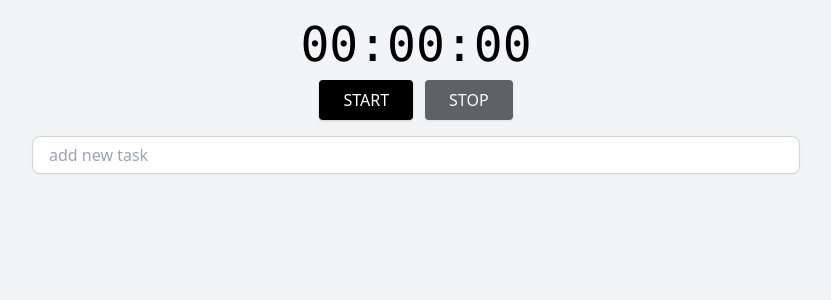
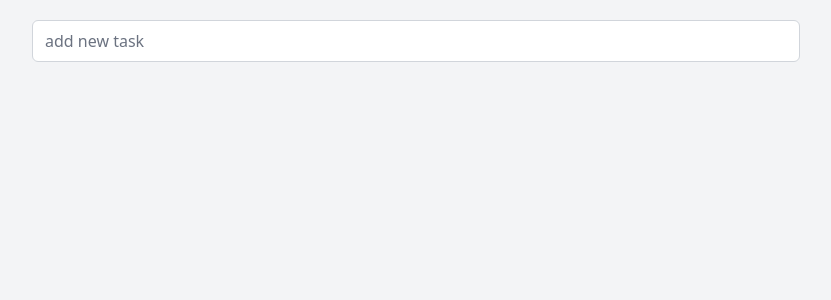
Before and after one commit to Rei-Sogawa/time-tracking, a React (Create React App) app: page / in a window 1280 px wide. Shown: the top 300 px of the page, without its empty margins (224-1055 px from the left). Built offline with nearby package versions, Linux system fonts and the light colour scheme.

Commit message:
task item を追加

```diff
--- a/package.json
+++ b/package.json
@@ -12,6 +12,7 @@
     "@types/node": "^12.0.0",
     "@types/react": "^17.0.0",
     "@types/react-dom": "^17.0.0",
+    "classnames": "^2.3.1",
     "date-fns": "^2.21.2",
     "firebase": "^8.4.3",
     "kimia-ui": "enochndika/kimia-UI.git",
@@ -50,6 +51,7 @@
     ]
   },
   "devDependencies": {
+    "@tailwindcss/forms": "^0.3.2",
     "@tailwindcss/postcss7-compat": "^2.1.0",
     "@types/ramda": "^0.27.40",
     "autoprefixer": "^9",
--- a/src/App.tsx
+++ b/src/App.tsx
@@ -1,28 +1,36 @@
 import React, { useState } from 'react';
-import Timer from './components/Timer';
 import TaskForm from './components/TaskForm';
+import ListGroup from './basics/list-group';
+import * as Task from './models/task';
+import TaskItem from './components/TaskItem';
 
 const App = () => {
-  const [startTimes, setStartTimes] = useState<Date[]>([]);
-  const [stopTimes, setStopTimes] = useState<Date[]>([]);
+  // const [startTimes, setStartTimes] = useState<Date[]>([]);
+  // const [stopTimes, setStopTimes] = useState<Date[]>([]);
 
-  const handleStart = () => setStartTimes((val) => [...val, new Date()]);
-  const handleStop = () => setStopTimes((val) => [...val, new Date()]);
+  // const handleStart = () => setStartTimes((val) => [...val, new Date()]);
+  // const handleStop = () => setStopTimes((val) => [...val, new Date()]);
+
+  const [tasks, setTasks] = useState<Task.Data[]>([]);
 
   return (
     <div className="min-h-screen bg-gray-100">
-      <div className="mx-auto py-5 max-w-screen-md">
-        <Timer
-          startTimes={startTimes}
-          stopTimes={stopTimes}
-          handleStart={handleStart}
-          handleStop={handleStop}
-        />
+      <div className="mx-auto py-5 max-w-screen-md space-y-3">
         <TaskForm
-          handleSubmit={(values) => {
-            console.log(values);
+          handleSubmit={({ description }) => {
+            setTasks((prevState) => [
+              ...prevState,
+              { ...Task.getDefaultData(), description },
+            ]);
           }}
         />
+        {tasks.length > 0 && (
+          <ListGroup>
+            {tasks.map((task) => (
+              <TaskItem task={task} key={task.description} />
+            ))}
+          </ListGroup>
+        )}
       </div>
     </div>
   );
--- /dev/null
+++ b/src/basics/field/InputTextField.tsx
@@ -0,0 +1,35 @@
+import { forwardRef, HTMLAttributes, Ref } from 'react';
+import classNames from 'classnames';
+
+type InputTextFieldProps = HTMLAttributes<HTMLInputElement> & {
+  error?: string;
+  disabled?: boolean;
+};
+
+const InputTextField = forwardRef(
+  (props: InputTextFieldProps, ref: Ref<HTMLInputElement>) => {
+    const { error, disabled, ...rest } = props;
+
+    return (
+      <>
+        <input
+          type="text"
+          className={classNames(
+            'block w-full rounded-md focus:outline-none',
+            error
+              ? 'text-red-900 placeholder-red-300 border-red-300 focus:ring-red-500 focus:border-red-500'
+              : 'border-gray-300 focus:ring-indigo-500 focus:border-indigo-500',
+            disabled && 'cursor-not-allowed opacity-50'
+          )}
+          disabled={disabled}
+          ref={ref}
+          {...rest}
+        />
+
+        {error && <p className="mt-1 ml-1 text-sm text-red-500">{error}</p>}
+      </>
+    );
+  }
+);
+
+export default InputTextField;
--- a/src/basics/field/index.tsx
+++ /dev/null
@@ -1,135 +0,0 @@
-import { ForwardedRef, forwardRef, HTMLAttributes } from 'react';
-
-interface FieldProps extends HTMLAttributes<HTMLElement> {
-  disabled?: boolean;
-  dot?: boolean;
-  error?: string;
-  label?: string;
-  name: string;
-  type?: string;
-}
-type Ref = ForwardedRef<never>;
-
-const style = {
-  checkbox: `checked:bg-blue-500 checked:right-0 focus:outline-none right-4 duration-200 ease-in absolute block w-6 h-6 rounded-full bg-white border-4 appearance-none cursor-pointer`,
-  checkboxContainer: `relative w-10 mr-2 align-middle select-none mt-2`,
-  checkboxLabel: `block overflow-hidden h-6 rounded-full bg-gray-300`,
-  container: `relative mb-6 mt-3`,
-  default: `rounded-lg flex-1 mt-1 w-full py-1.5 px-4 bg-white text-gray-700 placeholder-gray-400 shadow-sm text-base focus:outline-none focus:ring-2 focus:border-transparent border border-gray-300 border-transparent`,
-  disabled: `cursor-not-allowed`,
-  dot: `text-red-500 pl-0.5`,
-  error: `ring-red-500 ring-2`,
-  errorMessage: `text-sm text-red-500 mb-6 mt-1`,
-};
-
-const Field = forwardRef((props: FieldProps, ref: Ref) => {
-  const { disabled, dot, type = 'text', error, label, name, ...rest } = props;
-  let component;
-
-  // if you won't use select, you can delete this part
-  if (type === 'select') {
-    component = (
-      <select
-        aria-required={dot}
-        aria-invalid={!!error}
-        className={`${style.default} ${error && style.error} ${
-          disabled ? 'cursor-not-allowed' : ''
-        }`}
-        disabled={disabled}
-        name={name}
-        ref={ref}
-        {...rest}
-      />
-    );
-  }
-
-  // if you won't use textarea, you can delete this part
-  if (type === 'textarea') {
-    component = (
-      <textarea
-        aria-required={dot}
-        aria-invalid={!!error}
-        className={`${style.default} ${disabled ? style.disabled : ''} ${
-          error && style.error
-        }`}
-        disabled={disabled}
-        name={name}
-        ref={ref}
-        {...rest}
-      />
-    );
-  }
-
-  // if you won't use checkbox, you can delete this part
-  if (type === 'checkbox') {
-    component = (
-      <div className={style.checkboxContainer}>
-        <input
-          aria-required={dot}
-          aria-invalid={!!error}
-          className={`${style.checkbox} ${disabled ? style.disabled : ''}`}
-          disabled={disabled}
-          name={name}
-          type="checkbox"
-          {...rest}
-        />
-        <span className={style.checkboxLabel} />
-      </div>
-    );
-  }
-
-  // if you won't use input, you can delete this part
-  if (type !== 'checkbox' && type !== 'select' && type !== 'textarea') {
-    component = (
-      <input
-        aria-required={dot}
-        aria-invalid={!!error}
-        className={`${style.default} ${disabled ? style.disabled : ''} ${
-          error && style.error
-        }`}
-        disabled={disabled}
-        name={name}
-        type={type}
-        ref={ref}
-        {...rest}
-      />
-    );
-  }
-
-  return (
-    <div className={`${style.container} ${disabled ? 'opacity-50' : ''}`}>
-      {label && (
-        <label htmlFor={name} className="text-gray-700">
-          {label}
-          {dot && <span className={style.dot}>*</span>}
-        </label>
-      )}
-
-      {component}
-
-      {error && (
-        <>
-          {type !== 'textarea' && type !== 'select' && type !== 'checkbox' && (
-            <ErrorIcon />
-          )}
-          <p className={style.errorMessage}>{error}</p>
-        </>
-      )}
-    </div>
-  );
-});
-
-const ErrorIcon = () => (
-  <svg
-    xmlns="http://www.w3.org/2000/svg"
-    width="15"
-    height="15"
-    fill="currentColor"
-    className="absolute text-red-500 right-2 -mt-7"
-    viewBox="0 0 1792 1792"
-  >
-    <path d="M1024 1375v-190q0-14-9.5-23.5t-22.5-9.5h-192q-13 0-22.5 9.5t-9.5 23.5v190q0 14 9.5 23.5t22.5 9.5h192q13 0 22.5-9.5t9.5-23.5zm-2-374l18-459q0-12-10-19-13-11-24-11h-220q-11 0-24 11-10 7-10 21l17 457q0 10 10 16.5t24 6.5h185q14 0 23.5-6.5t10.5-16.5zm-14-934l768 1408q35 63-2 126-17 29-46.5 46t-63.5 17h-1536q-34 0-63.5-17t-46.5-46q-37-63-2-126l768-1408q17-31 47-49t65-18 65 18 47 49z" />
-  </svg>
-);
-
-export default Field;
--- /dev/null
+++ b/src/basics/list-group/index.tsx
@@ -0,0 +1,17 @@
+import { ReactNode } from 'react';
+
+type Props = {
+  children: ReactNode;
+};
+
+const ListGroup = ({ children }: Props) => (
+  <div className="rounded-md border border-gray-200 divide-y divide-gray-200 bg-white">
+    {children}
+  </div>
+);
+
+ListGroup.Item = ({ children }: Props) => (
+  <div className="py-3 px-5">{children}</div>
+);
+
+export default ListGroup;
--- a/src/components/TaskForm.tsx
+++ b/src/components/TaskForm.tsx
@@ -1,7 +1,7 @@
 import { yupResolver } from '@hookform/resolvers/yup';
 import { useForm } from 'react-hook-form';
 import * as yup from 'yup';
-import Field from '../basics/field';
+import InputTextField from '../basics/field/InputTextField';
 
 type Props = {
   defaultValues?: TaskFormValues;
@@ -34,7 +34,7 @@ const TaskForm = ({ defaultValues, handleSubmit }: Props) => {
 
   return (
     <form onSubmit={hookFormHandleSubmit(onSubmit)}>
-      <Field
+      <InputTextField
         {...register('description')}
         placeholder="add new task"
         error={errors.description?.message}
--- /dev/null
+++ b/src/components/TaskItem.tsx
@@ -0,0 +1,19 @@
+import * as Task from '../models/task';
+import ListGroup from '../basics/list-group';
+
+type Props = {
+  task: Task.Data;
+};
+
+const TaskItem = ({ task }: Props) => {
+  return (
+    <ListGroup.Item>
+      <div className="flex items-center space-x-3">
+        <input type="checkbox" className="form-checkbox" />
+        <div>{task.description}</div>
+      </div>
+    </ListGroup.Item>
+  );
+};
+
+export default TaskItem;
--- a/src/models/task.ts
+++ b/src/models/task.ts
@@ -6,3 +6,12 @@ export type Data = {
   startTimes: Data[];
   stopTimes: Data[];
 };
+
+export const getDefaultData: () => Data = () => ({
+  description: '',
+  completed: false,
+  requiredSeconds: 0,
+  estimatedSeconds: 0,
+  startTimes: [],
+  stopTimes: [],
+});
--- a/tailwind.config.js
+++ b/tailwind.config.js
@@ -69,5 +69,5 @@ module.exports = {
       textColor: ['active'],
     },
   },
-  plugins: [],
+  plugins: [require('@tailwindcss/forms')],
 };
```
Also changed, not shown: 1 other file (tests, documents, lock files or other folders).
